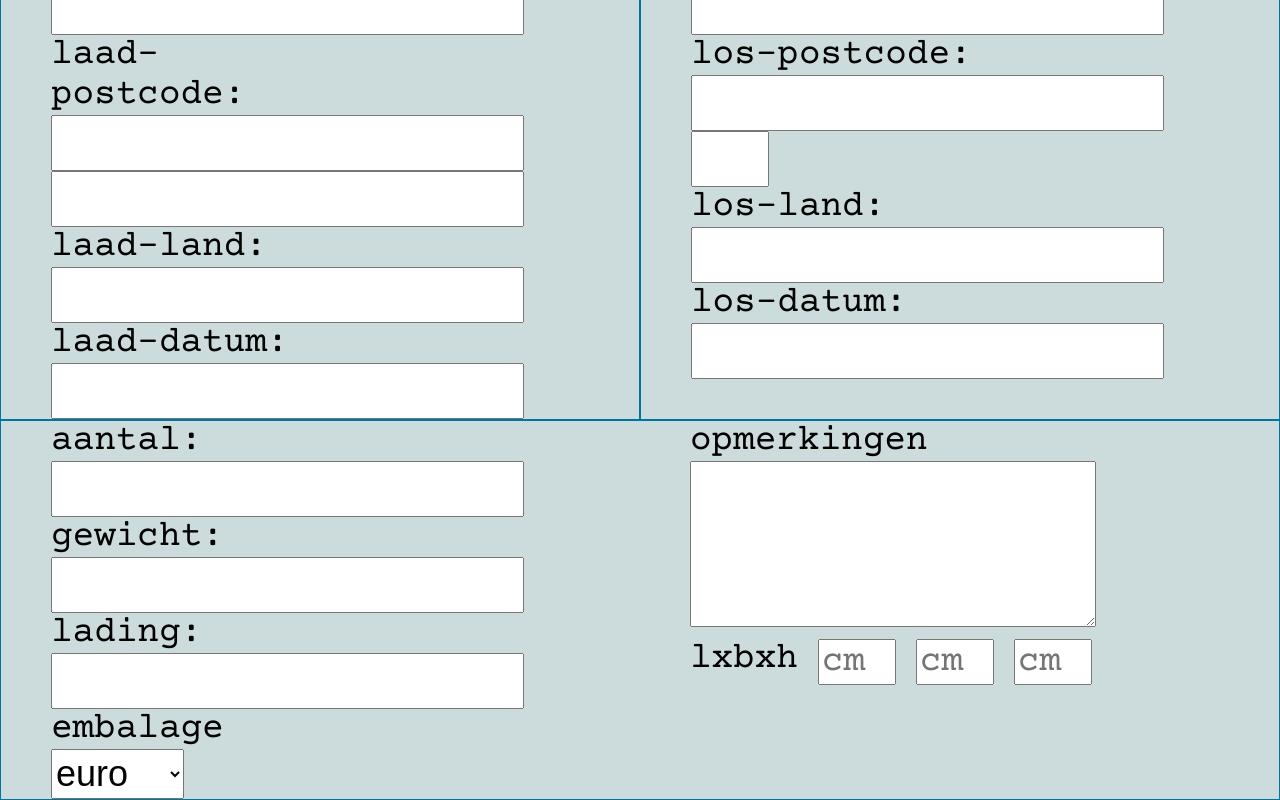
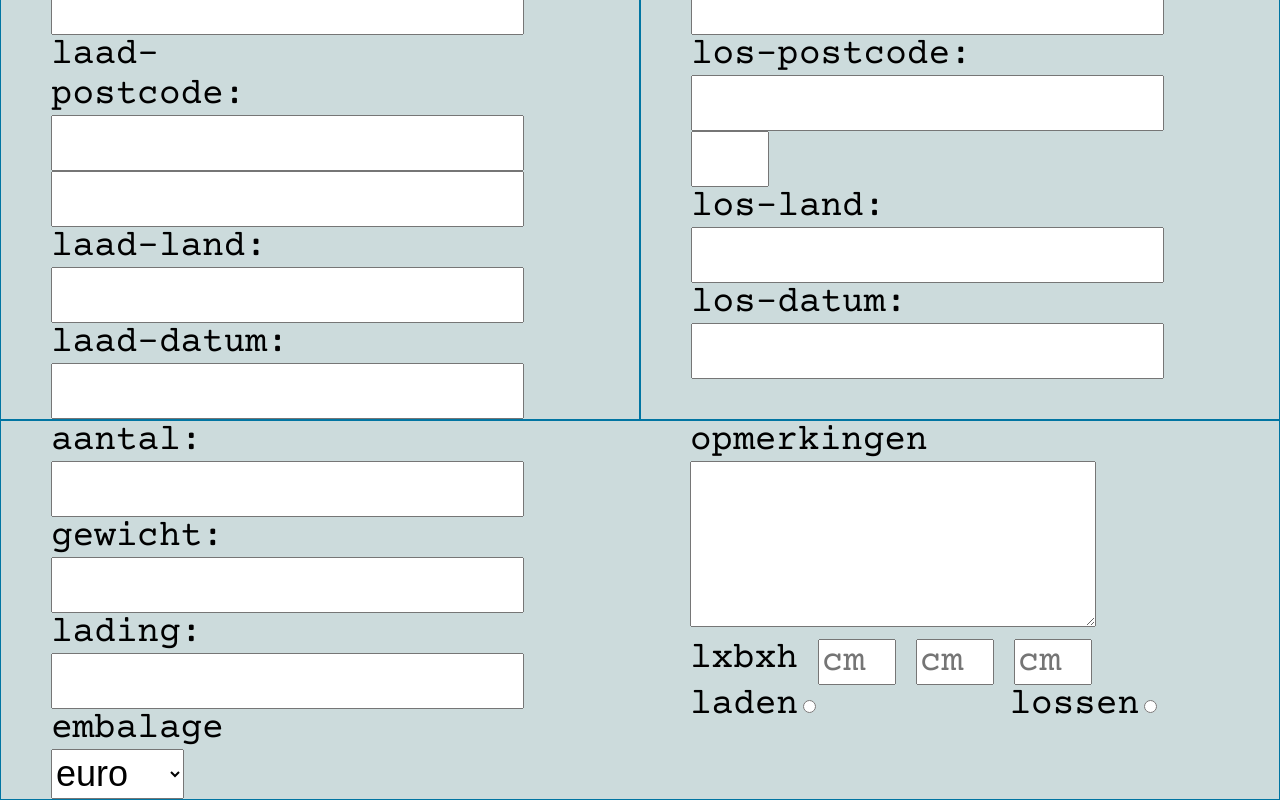
Before and after one commit to MRensen/transport-app-frontend, a React (Create React App) app: page /customer/new in a window 1280 px wide. Shown: the part 418-1218 px from the top of the page. Built offline with nearby package versions, Linux system fonts and the light colour scheme.

Commit message:
added laden/lossen radio button

```diff
--- a/src/pages/CustomerPages/CustomerNewOrder/CustomerNewOrder.js
+++ b/src/pages/CustomerPages/CustomerNewOrder/CustomerNewOrder.js
@@ -32,9 +32,10 @@ export default function CustomerNewOrder() {
             creator: {id: customerId},
             orderStatus: "processing",
             type: data.type,
+            isPickup: data["laden/lossen"] === "laden",
             pallets:[]
         }
-        for(let i = parseInt(data.aantal); i >= 0; i--){
+        for(let i = parseInt(data.aantal); i > 0; i--){
             toSend.pallets.push({
                 height: data.hoogte,
                 width: data.breedte,
@@ -115,6 +116,10 @@ export default function CustomerNewOrder() {
                                 <input type="text" placeholder="cm" maxLength="3" className={styles.small} {...register("hoogte")}/>
                             </label>
                         </div>
+                        <div className={styles["laden-lossen"]}>
+                            <label className={styles.label} htmlFor="laden">laden<input type="radio" id="laden" value="laden" {...register("laden/lossen")}/></label>
+                            <label className={styles.label} htmlFor="lossen">lossen<input type="radio" id="lossen" value="lossen" {...register("laden/lossen")}/></label>
+                        </div>
                     </aside>
                 </footer>
             </form>
--- a/src/pages/CustomerPages/CustomerNewOrder/CustomerNewOrder.module.css
+++ b/src/pages/CustomerPages/CustomerNewOrder/CustomerNewOrder.module.css
@@ -69,3 +69,7 @@
     display: flex;
     gap: 20px;
 }
+.laden-lossen{
+    display: flex;
+    flex-direction: row;
+       }
```
